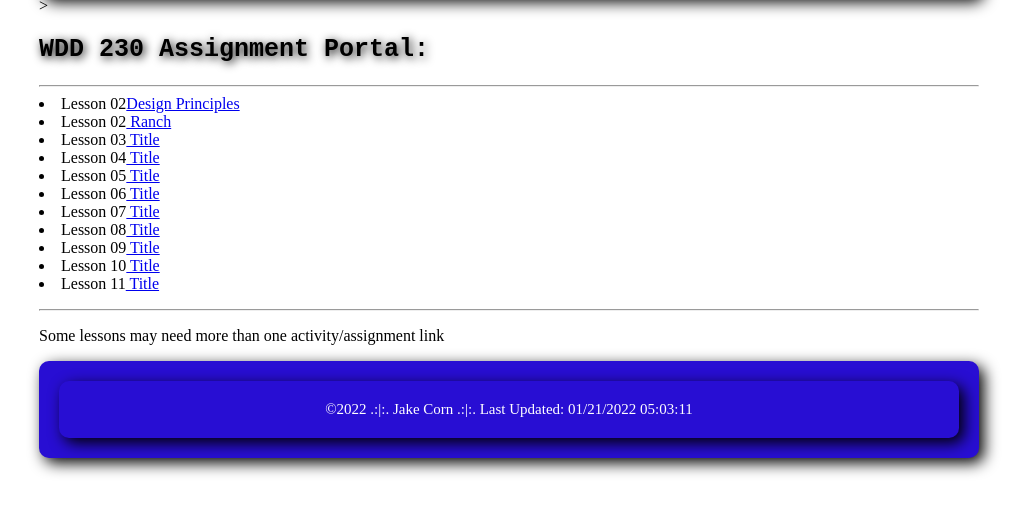
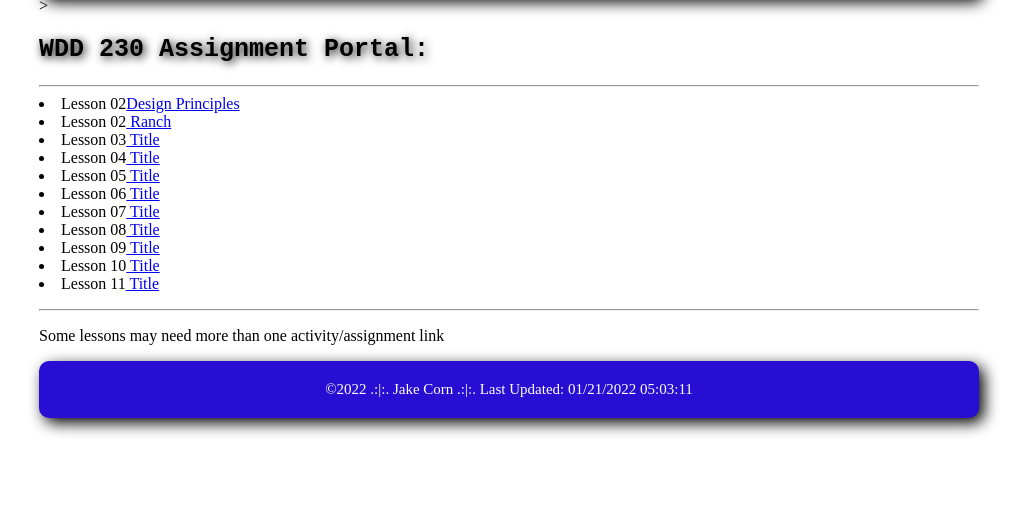
Before and after one commit to j-ke614/wdd230, a plain HTML site: page index.html in a window 1280 px wide. Shown: the part 224-738 px from the top of the page, without its empty margins (131-1158 px from the left). Drawn offline with Linux system fonts and the light colour scheme.

Commit message:
commit to main

```diff
--- a/index.html
+++ b/index.html
@@ -36,7 +36,7 @@
                 </div>
         </main>
         <footer>
-            <footer id="footer-top">&copy;<span id="currentyear"></span> .:|:. Jake Corn .:|:. </section>
+            <footer">&copy;<span id="currentyear"></span> .:|:. Jake Corn .:|:.
             <span id="lastupdated"></span>
         </footer>
 
```
